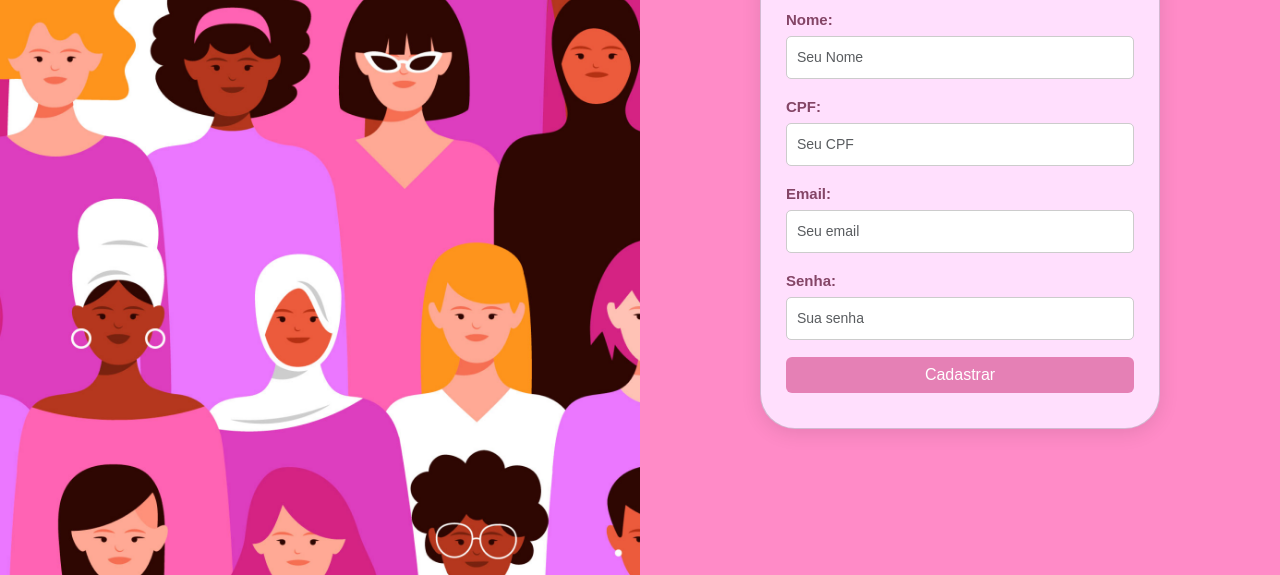
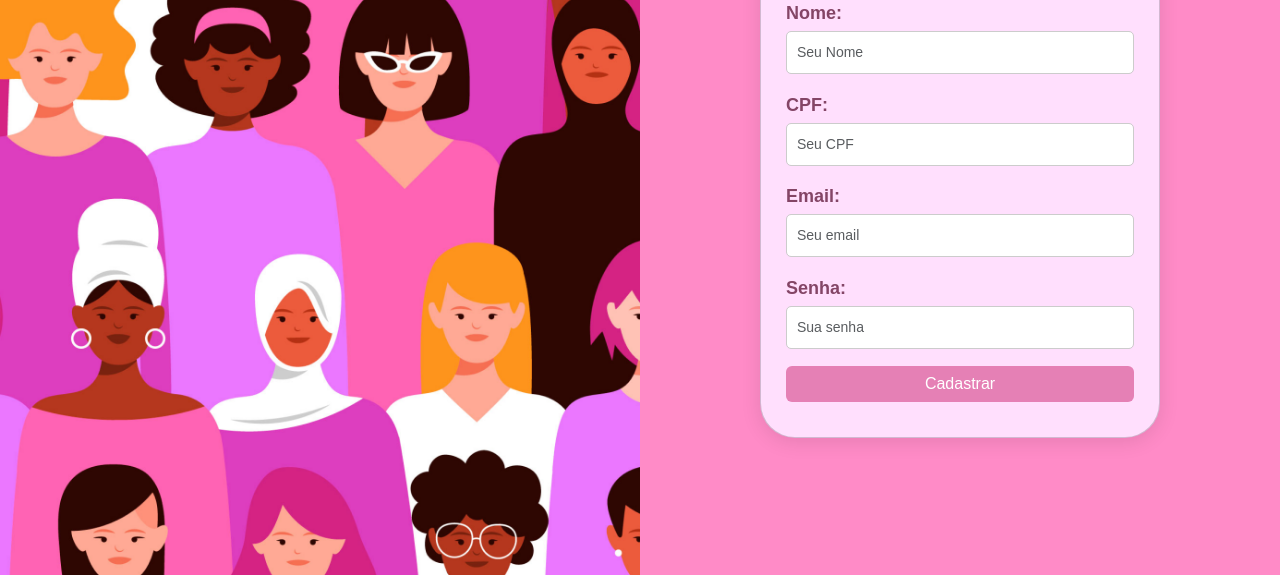
Before and after one commit to BernardoSoares303/Tela_De_Login_Rede_Elas, a plain HTML site: page cadastro.html in a window 1280 px wide. Shown: the part 225-800 px from the top of the page. Drawn offline with nearby package versions, Linux system fonts and the light colour scheme.

Commit message:
Pequenas Mudanças no CSS

```diff
--- a/assets/Css/Style.css
+++ b/assets/Css/Style.css
@@ -17,7 +17,7 @@ body {
 
 /* card */
 .auth-card {
-    width: 100%;
+    width: 90%;
     max-width: 400px;
     padding: 25px;
     border-radius: 35px;
@@ -53,6 +53,7 @@ body {
     background-color: #ffb8dd !important;
 }
 
+/* Form De Cadastro */
 .Cadastro-Usuario {
     display: flex;
     flex-direction: column;
@@ -60,7 +61,7 @@ body {
 }
 
 .Cadastro-Usuario label {
-    font-size: 15px;
+    font-size: 18px;
     font-weight: 600;
     margin-bottom: 4px;
     color: #844566;
--- a/cadastro.html
+++ b/cadastro.html
@@ -24,7 +24,7 @@
 
                 <div class="card auth-card">
 
-                    <h2 class="auth-card__title mb-4 text-center">Cadastro</h2>
+                    <h2 class="mb-4 text-center auth-card__title">Cadastro</h2>
 
                     <form class="Cadastro-Usuario">
 
```
